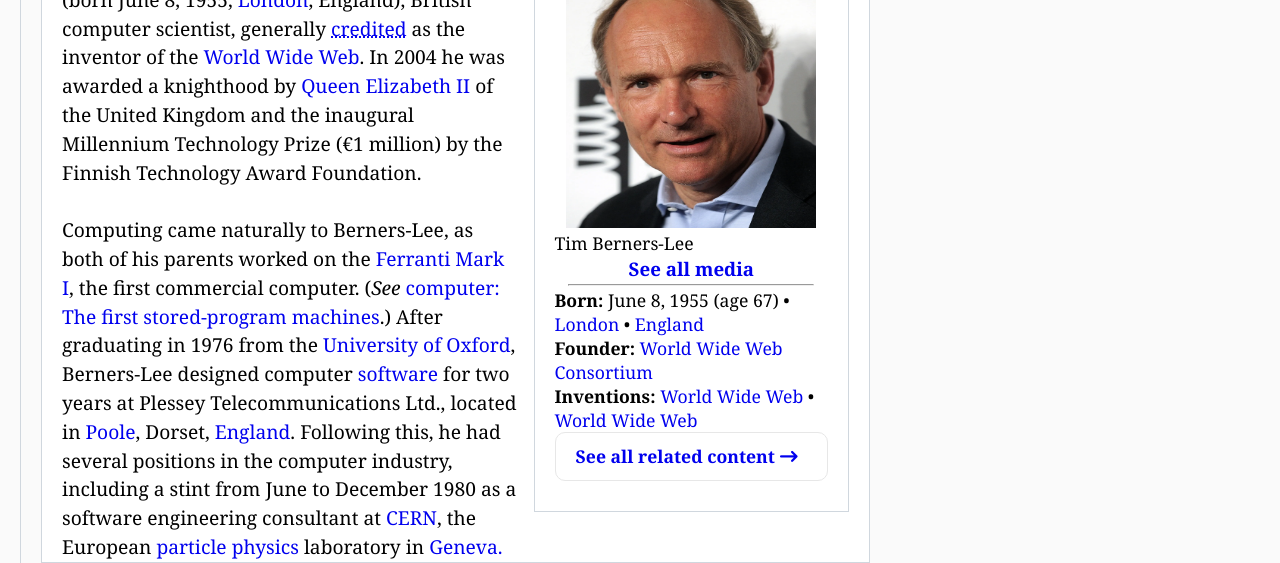
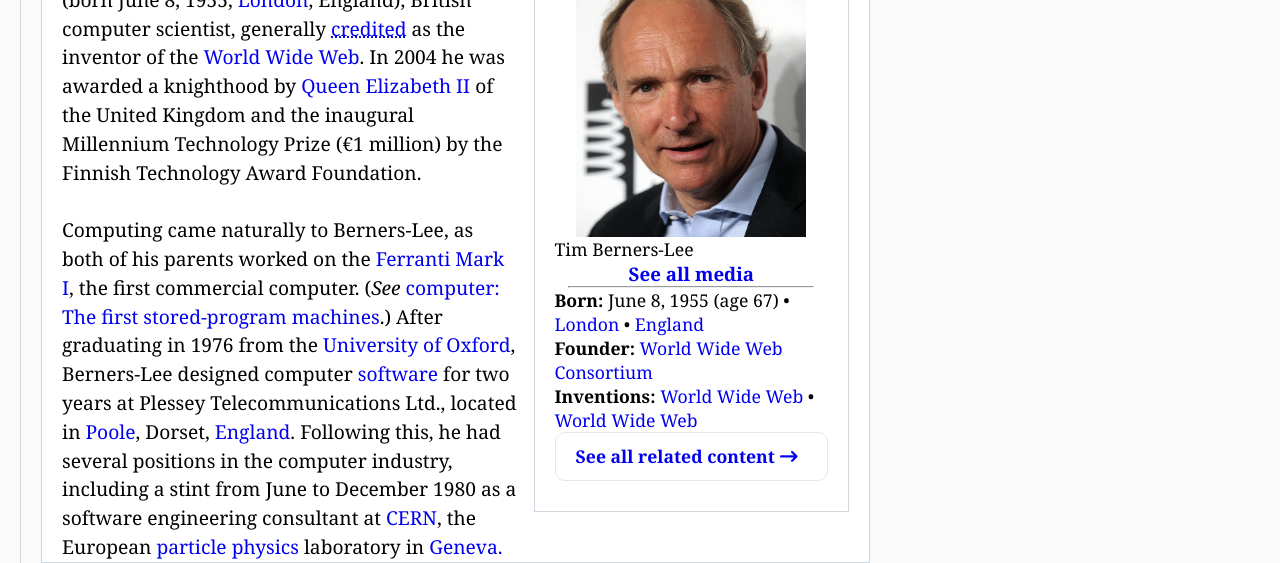
Before and after one commit to GigiTheGiraffe/tim-berners-lee, a plain HTML site: page index.html in a window 1280 px wide. Shown: the part 399-962 px from the top of the page. Drawn offline with Linux system fonts and the light colour scheme.

Commit message:
img size with good ratio

```diff
--- a/style.css
+++ b/style.css
@@ -228,7 +228,7 @@ body {
     aside img {
         margin-top: 5px;
         width: 300px;
-        height: 320px;
+        height: 363.91px;
         box-shadow: 0 1px 1px 0 gainsboro, 0 6px 20px 0 rgba(0, 0, 0, 0.19);
         padding-bottom: 30px;
         border-radius: 10px;
@@ -366,8 +366,8 @@ body {
 
     aside img {
         padding-top: 10px;
-        width: 250px;
-        height: 270px;
+        width: 230px;
+        height: 279px;
     }
 
     #main-aside {
```
